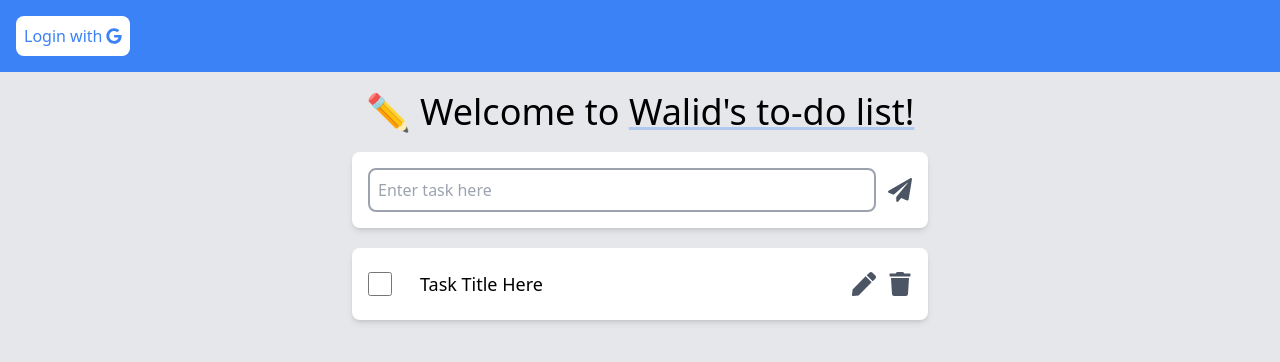
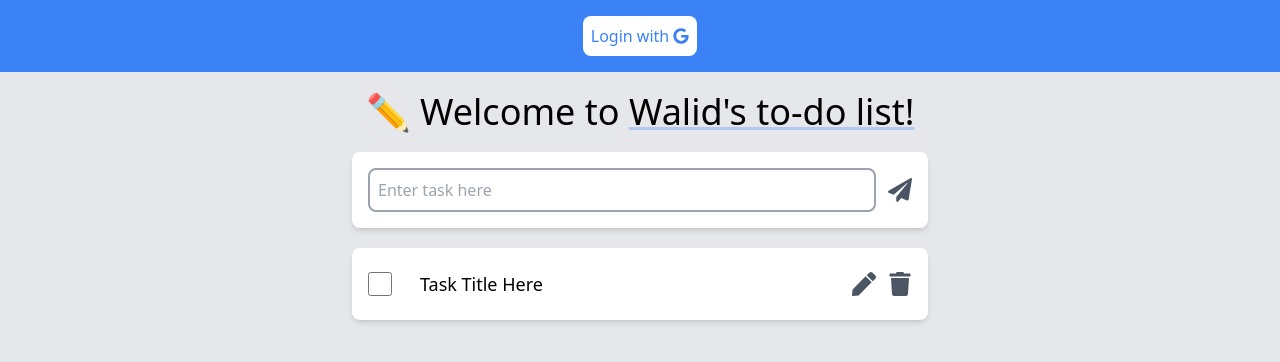
Before and after one commit to w-dib/todo-app, a Next.js app: page / in a window 1280 px wide. Shown: the top 362 px of the page. Built offline with nearby package versions, Linux system fonts and the light colour scheme; no server answers.

Commit message:
Add logout

```diff
--- a/components/Navbar.jsx
+++ b/components/Navbar.jsx
@@ -1,22 +1,64 @@
-import React from "react";
-import { FaGoogle } from "react-icons/fa";
+import React, { useEffect, useState } from "react";
+import { FaGoogle, FaSignOutAlt } from "react-icons/fa";
 import { auth, provider } from "../app/fbconfig";
 import { signInWithPopup } from "firebase/auth";
+
 export default function Navbar() {
-  const handleClick = async () => {
+  const [loggedIn, setLoggedIn] = useState(false);
+  const [user, setUser] = useState(null);
+
+  useEffect(() => {
+    auth.onAuthStateChanged((user) => {
+      if (user) {
+        setLoggedIn(true);
+        setUser(user);
+      } else {
+        setLoggedIn(false);
+        setUser(null);
+      }
+    });
+  }, []);
+
+  const handleLogin = async () => {
     const result = await signInWithPopup(auth, provider);
+    setUser(result.user);
+    setLoggedIn(true);
   };
+
+  const handleLogout = async () => {
+    await auth.signOut();
+    setUser(null);
+    setLoggedIn(false);
+  };
+
   return (
     <nav className="bg-blue-500">
-      <div className="flex items-center justify-start p-4">
+      <div className="flex p-4 justify-center">
+        {loggedIn ? (
+          <div className="flex">
+            <div className="flex items-center mr-3 text-white">
+              {user ? "Welcome, " + user.displayName : ""}
+            </div>
             <button
               className="flex bg-white text-blue-500 font-medium p-2 rounded-lg
             justify-items-center hover:bg-blue-800 hover:text-white transition-left
             duration-500 ease-in-out"
-          onClick={handleClick}
+              onClick={handleLogout}
+            >
+              <p className="mr-1">Logout</p>{" "}
+              <FaSignOutAlt className="my-auto" />
+            </button>
+          </div>
+        ) : (
+          <button
+            className="flex bg-white text-blue-500 font-medium p-2 rounded-lg
+            justify-items-center hover:bg-blue-800 hover:text-white transition-left
+            duration-500 ease-in-out"
+            onClick={handleLogin}
           >
             <p className="mr-1">Login with</p> <FaGoogle className="my-auto" />
           </button>
+        )}
       </div>
     </nav>
   );
--- a/package.json
+++ b/package.json
@@ -16,6 +16,7 @@
     "next": "13.1.2",
     "react": "18.2.0",
     "react-dom": "18.2.0",
+    "react-firebase-hooks": "^5.1.1",
     "react-icons": "^4.7.1"
   },
   "devDependencies": {
```
Also changed, not shown: 1 other file (tests, documents, lock files or other folders). Lines whose indentation alone changed are shown as unchanged.
